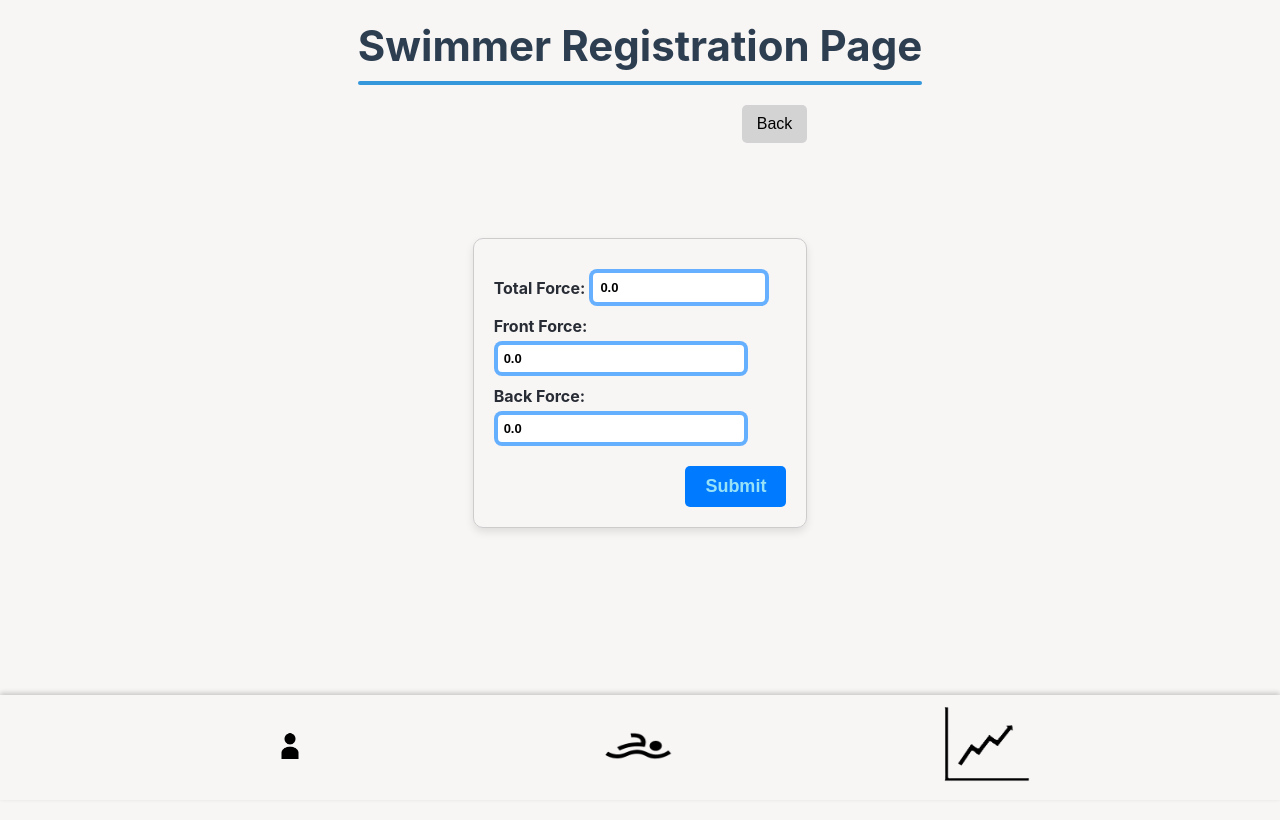
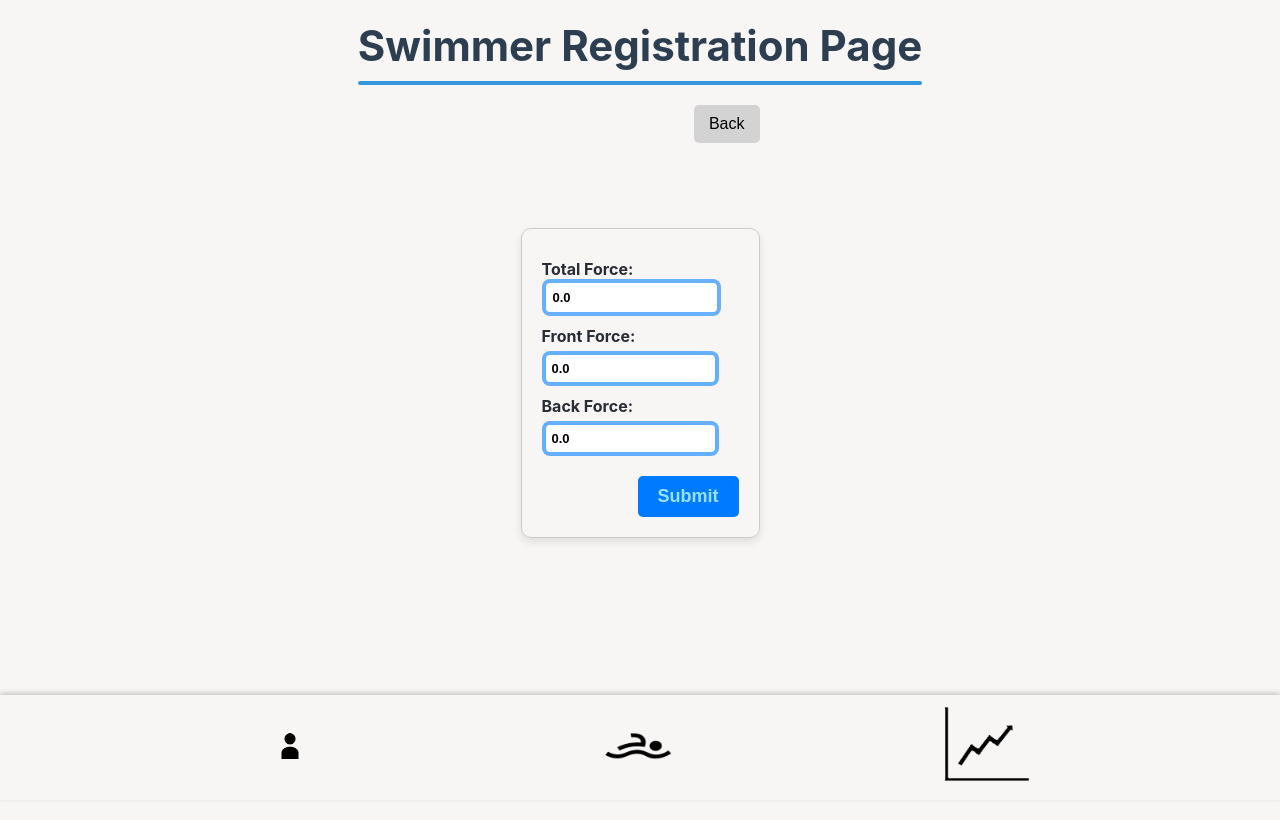
Before and after one commit to meghanag12/WahooSplashTrack, a React (Create React App) app in the folder wst-application/: page /#/manual-entry/1 in a window 1280 px wide. Built offline with nearby package versions, Linux system fonts and the light colour scheme.

Commit message:
added CSS for manual entry issue with posting starts

```diff
--- a/wst-application/src/App.css
+++ b/wst-application/src/App.css
@@ -392,7 +392,12 @@ tbody tr:hover {
   color: #282c34;
   font-weight: bolder;
 }
-
+.form-group-manual-entry label{
+  align-items: center;
+  gap: 4px;
+  color: #282c34;
+  font-weight: bolder;
+}
 .swimmer-name-reg input {
   width: 80%;
 }
--- a/wst-application/src/pages/ManualEntry.js
+++ b/wst-application/src/pages/ManualEntry.js
@@ -1,7 +1,7 @@
 import { useEffect, useState } from 'react';
 import axios from 'axios';
 import { useParams, useNavigate } from 'react-router-dom';
-import '../stylesheets/main_style.css';
+import '../stylesheets/manual_entry.css';
 import { Link } from 'react-router-dom';
 
 
@@ -89,7 +89,7 @@ export function ManualEntry() {
     </div>
 <div className="form_container">
     <form onSubmit={handleSendData}>
-        <div className="form-group">
+        <div className="form-group-manual-entry">
             <label>Total Force:
                 <div className="swimmer-name-reg">
                     <input
--- /dev/null
+++ b/wst-application/src/stylesheets/manual_entry.css
@@ -0,0 +1,6 @@
+.form-group-manual-entry label {
+    align-items: center;
+    gap: 4px;
+    color: #282c34;
+    font-weight: bolder;
+  }
```
